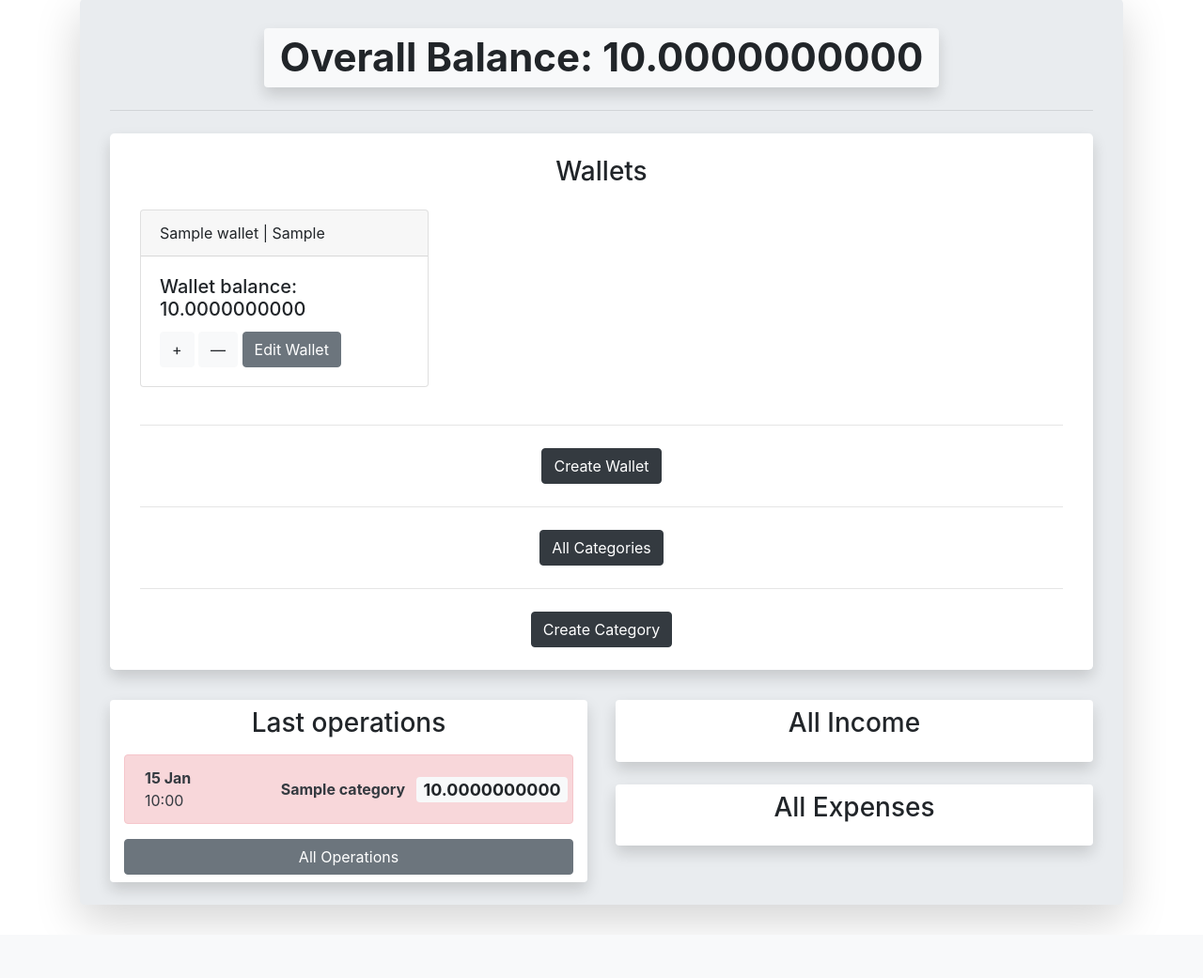
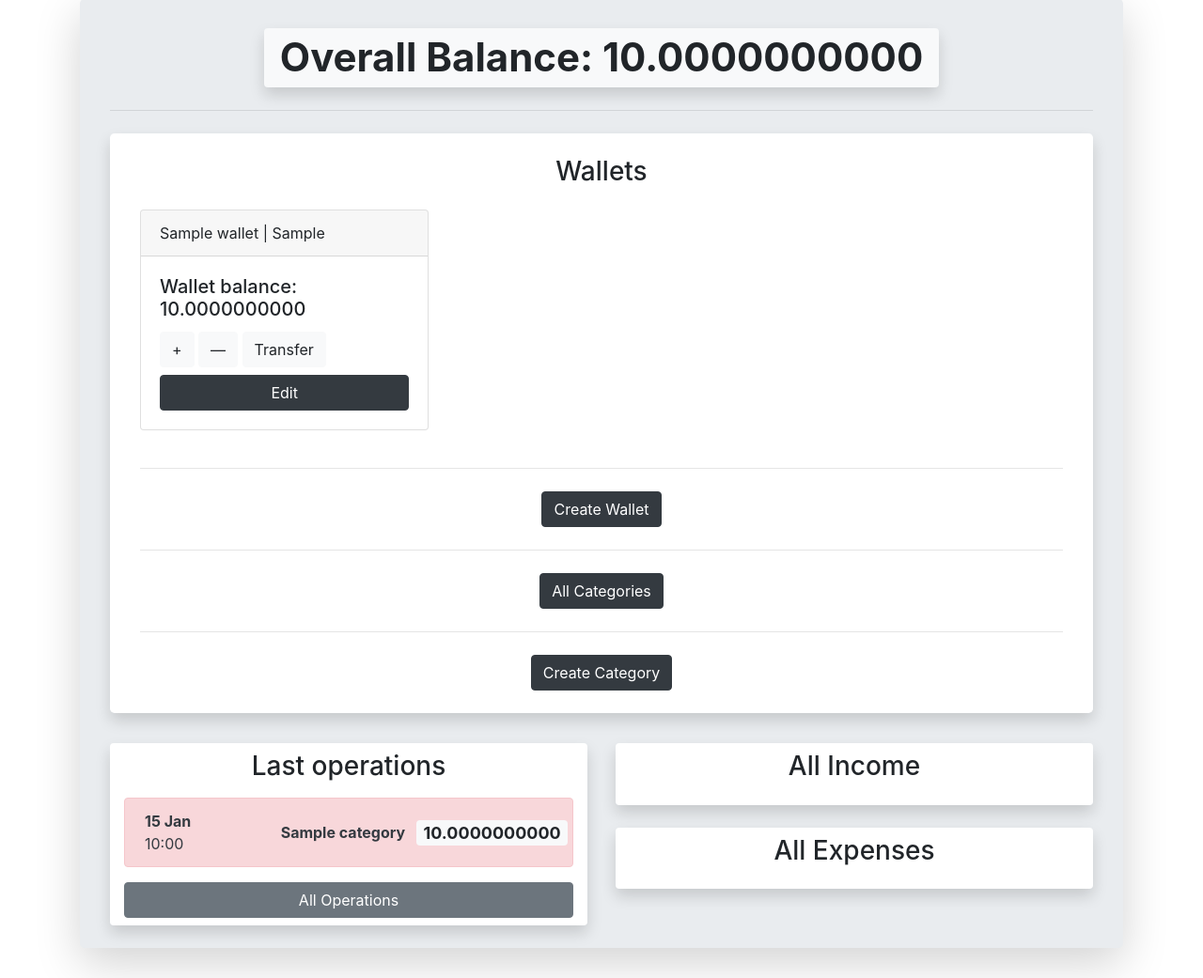
Before and after one commit to m3xan1k/wallet, a Flask app: page /dashboard in a window 1280 px wide. Shown: the part 201-1242 px from the top of the page at 94% size. Before the commit the page ends 1186 px from the top, so only its background shows below. Run offline with Flask 2, Linux system fonts and the light colour scheme; a user stored in the database is signed in; tables that the repository leaves empty hold one stand-in row (values such as "Sample post"); some libraries are stand-ins or nearby versions.

Commit message:
transfers

```diff
--- a/forms.py
+++ b/forms.py
@@ -40,3 +40,7 @@
 class CategoryForm(Form):
     name = StringField('Category Name', [InputRequired()])
     type_id = SelectField('Type', coerce=int)
+
+class TransferForm(Form):
+    total = DecimalField('Total', default=Decimal('0.00'), validators=[InputRequired()])
+    wallet = SelectField('Wallet', coerce=int)
--- a/templates/dashboard.html
+++ b/templates/dashboard.html
@@ -23,7 +23,8 @@
                     <a href="/wallet/{{ wallet.id }}/operation/create/type/2" class="btn btn-light">
                         —
                     </a>
-                    <a href="/wallet/edit/{{wallet.id}}" class="btn btn-secondary">Edit Wallet</a>
+                    <a href="/wallet/{{wallet.id}}/transfer/create" class="btn btn-light">Transfer</a>
+                    <a href="/wallet/edit/{{wallet.id}}" class="btn btn-dark btn-block mt-2">Edit</a>
                 </div>
             </div>
         </div>
--- a/views.py
+++ b/views.py
@@ -387,3 +387,44 @@
 
     flash('Operation deleted', category='info')
     return redirect(url_for('operations_list'))
+
+@app.route('/wallet/<int:id>/transfer/create', methods=['GET', 'POST'])
+@login_required
+def create_transfer(id):
+    wallet = Wallet.query.get(id)
+    if not legal_wallet(id):
+        flash('Wrong wallet', category='info')
+        return redirect(url_for('dashboard'))
+
+    form = TransferForm(request.form)
+
+    all_wallets = current_user.get_wallets()
+    choice_wallets = list(filter((lambda w: w != wallet), all_wallets))
+
+    form.wallet.choices = [(w.id, w.name) for w in choice_wallets]
+
+    if request.method == 'POST' and form.validate():
+        out_transfer = Operation(
+            total = form.total.data,
+            type_id = 2,
+            wallet_id = wallet.id,
+            category_id = Category.query.filter(Category.name == 'transfer').filter(Category.type_id == 2).first().id
+        )
+        in_transfer = Operation(
+            total = form.total.data,
+            type_id = 1,
+            wallet_id = form.wallet.data,
+            category_id = Category.query.filter(Category.name == 'transfer').filter(Category.type_id == 1).first().id
+        )
+
+        db.session.add_all([out_transfer, in_transfer])
+        db.session.commit()
+
+        flash('Transfer created', category='success')
+        return redirect(url_for('dashboard'))
+
+    context = {
+        'wallet': wallet,
+        'form': form
+    }
+    return render_template('create_transfer.html', **context)
```
Also changed, not shown: templates/create_transfer.html (added, +17 -0 lines).
